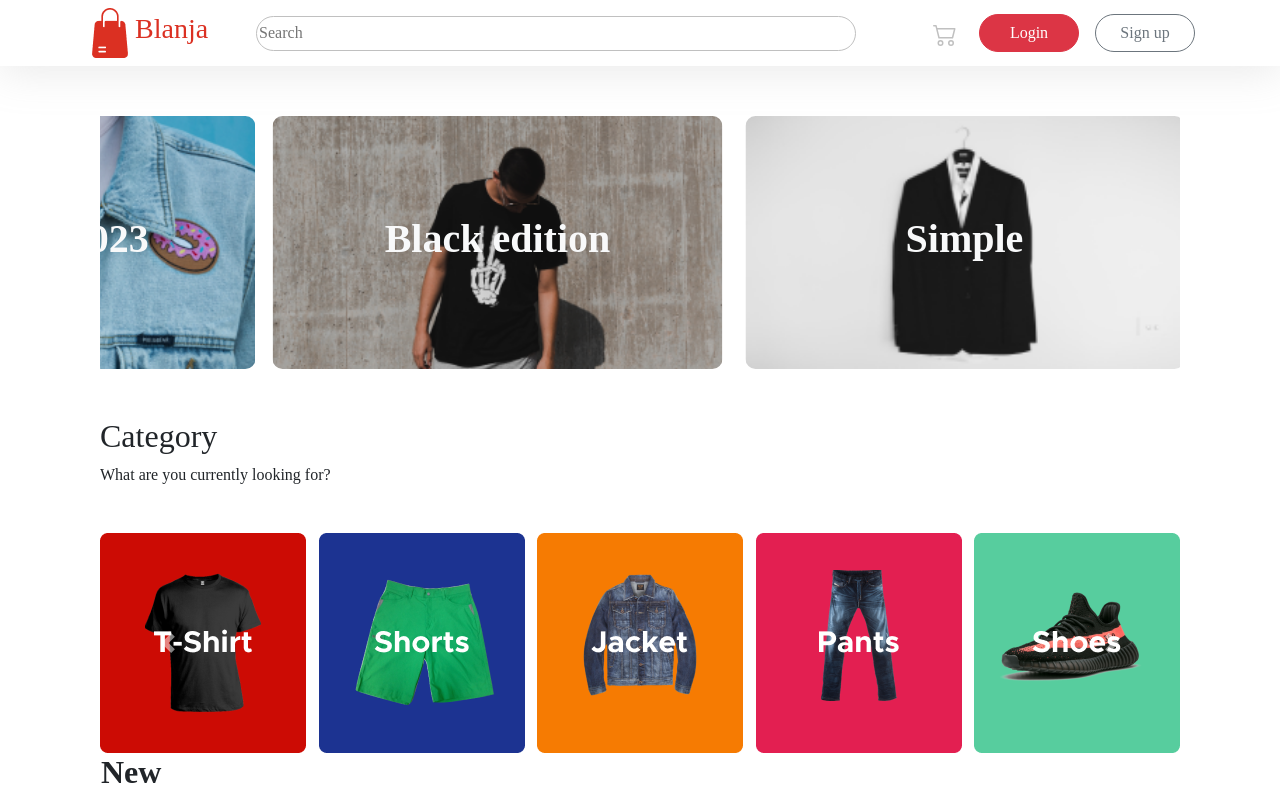
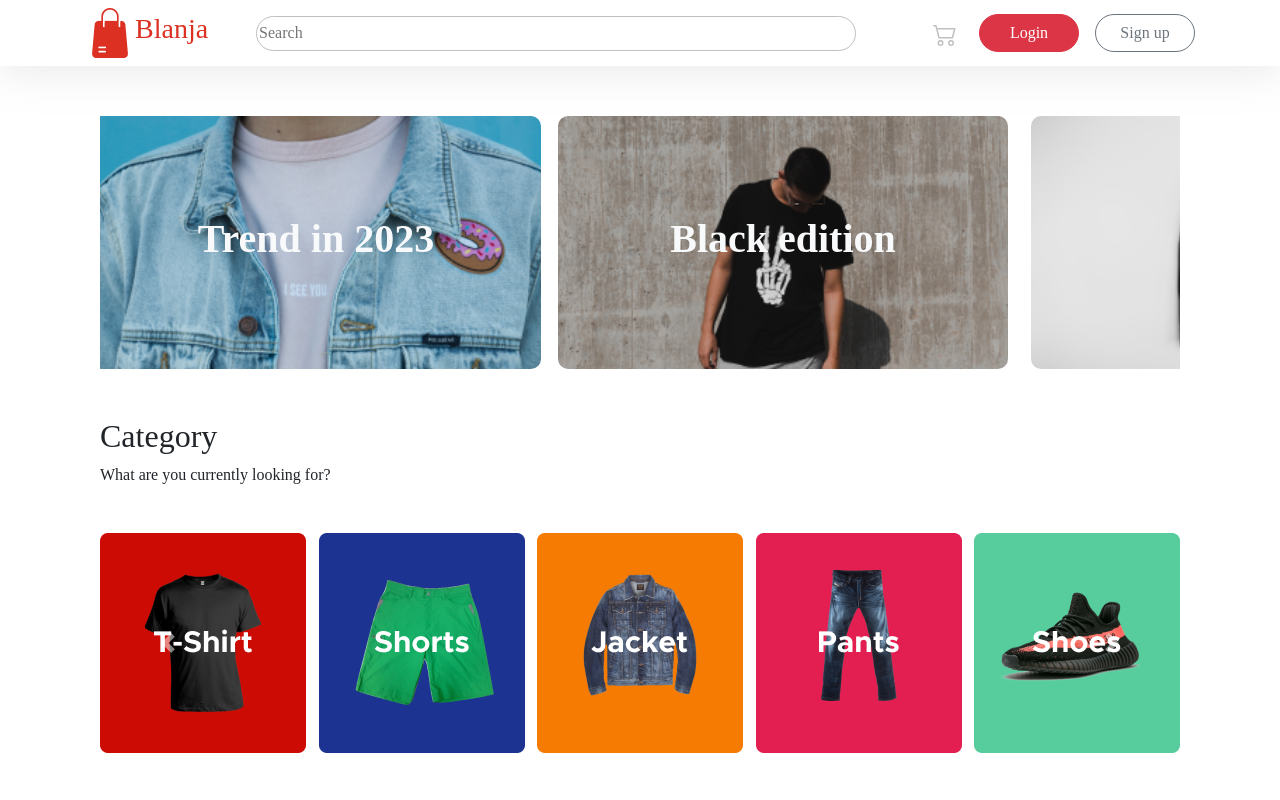
Before and after one commit to flyinvyn/fe-Blanja, a React (Create React App) app: page / in a window 1280 px wide. Shown: the top 800 px of the page. Built offline with nearby package versions, Linux system fonts and the light colour scheme; no server answers; a web font is replaced by a local one.

Commit message:
edit home1

```diff
--- a/src/page/home.jsx
+++ b/src/page/home.jsx
@@ -30,7 +30,7 @@
       <div className="container">
         <Carousel />
         <CategoryCarousel />
-        <h2 className="ml-3 font-weight-bold">New</h2>
+        <h2 className="ml-3 mt-5 font-weight-bold">New</h2>
         <p className="ml-3">You've never seen before!</p>
           <div className="row">
         {loading ? products.map((item, index) => (
```
Also changed, not shown: 1 other file (tests, documents, lock files or other folders).
